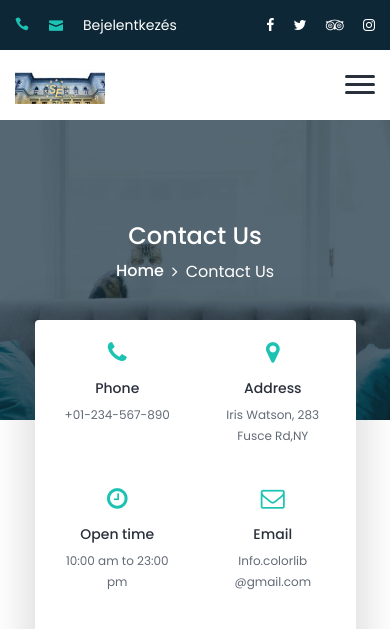
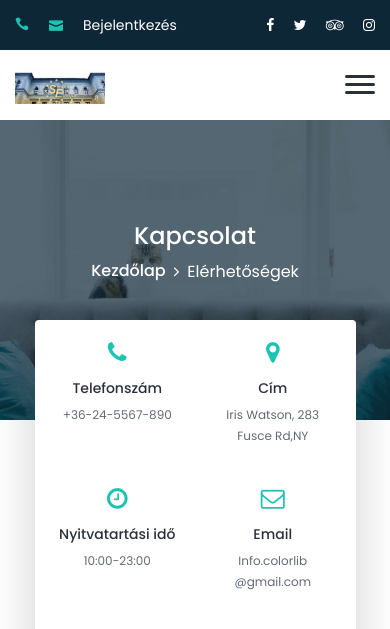
Before and after one commit to PepeHUN12/Hotel-Project02, a PHP site: page /contact.php in a window 390 px wide. Shown: the top 629 px of the page. Run offline with PHP 8.4, Linux system fonts and the light colour scheme; some web fonts are replaced.

Commit message:
UPDATE
-Kontakt oldal magyarosítása
-Login.php alakítása. (még nem jó mobil nézetra)

```diff
--- a/Hotel-Project/contact.php
+++ b/Hotel-Project/contact.php
@@ -40,11 +40,11 @@
             <div class="row">
                 <div class="col-12">
                     <div class="breadcrumb-content text-center mt-100">
-                        <h2 class="page-title">Contact Us</h2>
+                        <h2 class="page-title">Kapcsolat</h2>
                         <nav aria-label="breadcrumb">
                             <ol class="breadcrumb justify-content-center">
-                                <li class="breadcrumb-item"><a href="index.html">Home</a></li>
-                                <li class="breadcrumb-item active" aria-current="page">Contact Us</li>
+                                <li class="breadcrumb-item"><a href="index.html">Kezdőlap</a></li>
+                                <li class="breadcrumb-item active" aria-current="page">Elérhetőségek</li>
                             </ol>
                         </nav>
                     </div>
@@ -63,15 +63,15 @@
                     <div class="col-6 col-lg-3">
                         <div class="single-contact-info">
                             <i class="fa fa-phone" aria-hidden="true"></i>
-                            <h4>Phone</h4>
-                            <p>+01-234-567-890</p>
+                            <h4>Telefonszám</h4>
+                            <p>+36-24-5567-890</p>
                         </div>
                     </div>
                     <!-- Single Contact Info -->
                     <div class="col-6 col-lg-3">
                         <div class="single-contact-info">
                             <i class="fa fa-map-marker" aria-hidden="true"></i>
-                            <h4>Address</h4>
+                            <h4>Cím</h4>
                             <p>Iris Watson, 283 Fusce Rd,NY</p>
                         </div>
                     </div>
@@ -79,8 +79,8 @@
                     <div class="col-6 col-lg-3">
                         <div class="single-contact-info">
                             <i class="fa fa-clock-o" aria-hidden="true"></i>
-                            <h4>Open time</h4>
-                            <p>10:00 am to 23:00 pm</p>
+                            <h4>Nyitvatartási idő</h4>
+                            <p>10:00-23:00</p>
                         </div>
                     </div>
                     <!-- Single Contact Info -->
@@ -109,8 +109,8 @@
                 <div class="col-12">
                     <!-- Section Heading -->
                     <div class="section-heading text-center wow fadeInUp" data-wow-delay="100ms">
-                        <h6>Contact Us</h6>
-                        <h2>Leave Message</h2>
+                        <h6>Elérhetőségek</h6>
+                        <h2>Hagyjon üzenetet</h2>
                     </div>
                 </div>
             </div>
@@ -122,16 +122,16 @@
                         <form action="#" method="post">
                             <div class="row">
                                 <div class="col-12 col-lg-6 wow fadeInUp" data-wow-delay="100ms">
-                                    <input type="text" name="message-name" class="form-control mb-30" placeholder="Your Name">
+                                    <input type="text" name="message-name" class="form-control mb-30" placeholder="Teljes név">
                                 </div>
                                 <div class="col-12 col-lg-6 wow fadeInUp" data-wow-delay="100ms">
-                                    <input type="email" name="message-email" class="form-control mb-30" placeholder="Your Email">
+                                    <input type="email" name="message-email" class="form-control mb-30" placeholder="Email cím">
                                 </div>
                                 <div class="col-12 wow fadeInUp" data-wow-delay="100ms">
-                                    <textarea name="message" class="form-control mb-30" placeholder="Your Message"></textarea>
+                                    <textarea name="message" class="form-control mb-30" placeholder="Megjegyzés"></textarea>
                                 </div>
                                 <div class="col-12 text-center wow fadeInUp" data-wow-delay="100ms">
-                                    <button type="submit" class="btn roberto-btn mt-15">Send Message</button>
+                                    <button type="submit" class="btn roberto-btn mt-15">Küldés</button>
                                 </div>
                             </div>
                         </form>
```
Also changed, not shown: Hotel-Project/login.php (+5 -5 lines).
